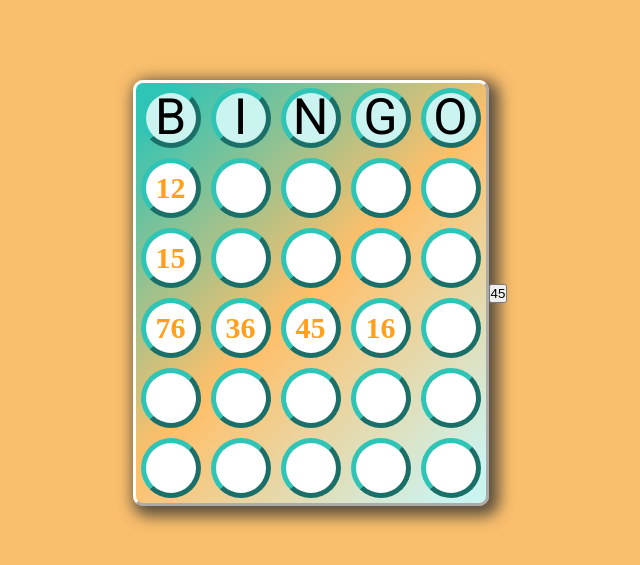
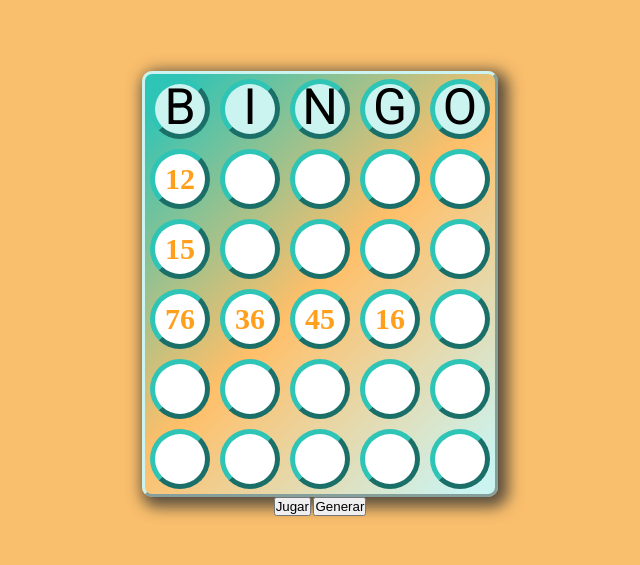
Before and after one commit to kannder83/game-bingo, a plain HTML site: page index.html in a window 1280 px wide. Shown: the part 107-672 px from the top of the page, without its empty margins (320-960 px from the left). Drawn offline with Linux system fonts and the light colour scheme.

Commit message:
Se complementa la paleta de colores.

```diff
--- a/index.html
+++ b/index.html
@@ -65,7 +65,8 @@
       </section>
 
       <section class="game-options">
-        <button class="game-option-rdm">45</button>
+        <button class="game-option-btn">Jugar</button>
+        <button class="game-option-btn">Generar</button>
       </section>
     </main>
     <script src="./script/game-table.js"></script>
--- a/styles/main.css
+++ b/styles/main.css
@@ -19,10 +19,11 @@ html {
 
 .game-main {
   width: 100vw;
-  height: 100vh;
+  min-height: 100vh;
   display: flex;
   justify-content: center;
   align-items: center;
+  flex-direction: column;
   background: var(--color-one-light);
 }
 
@@ -38,7 +39,7 @@ html {
     var(--color-two) 50%,
     var(--color-five) 95%
   );
-  border: var(--color-three) outset 0.3rem;
+  border: var(--color-four) outset 0.3rem;
   box-shadow: 5px 5px 15px 5px rgba(49, 49, 49, 0.8);
 }
 
```
